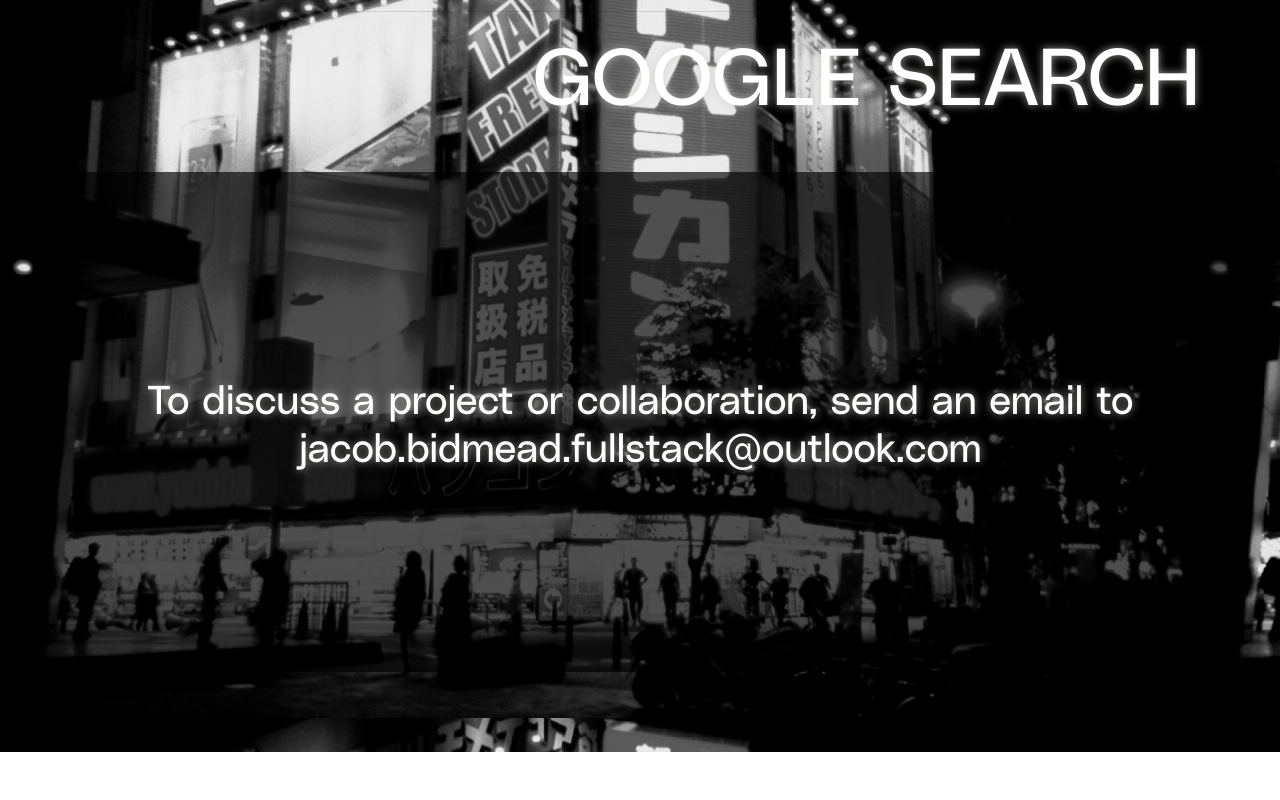
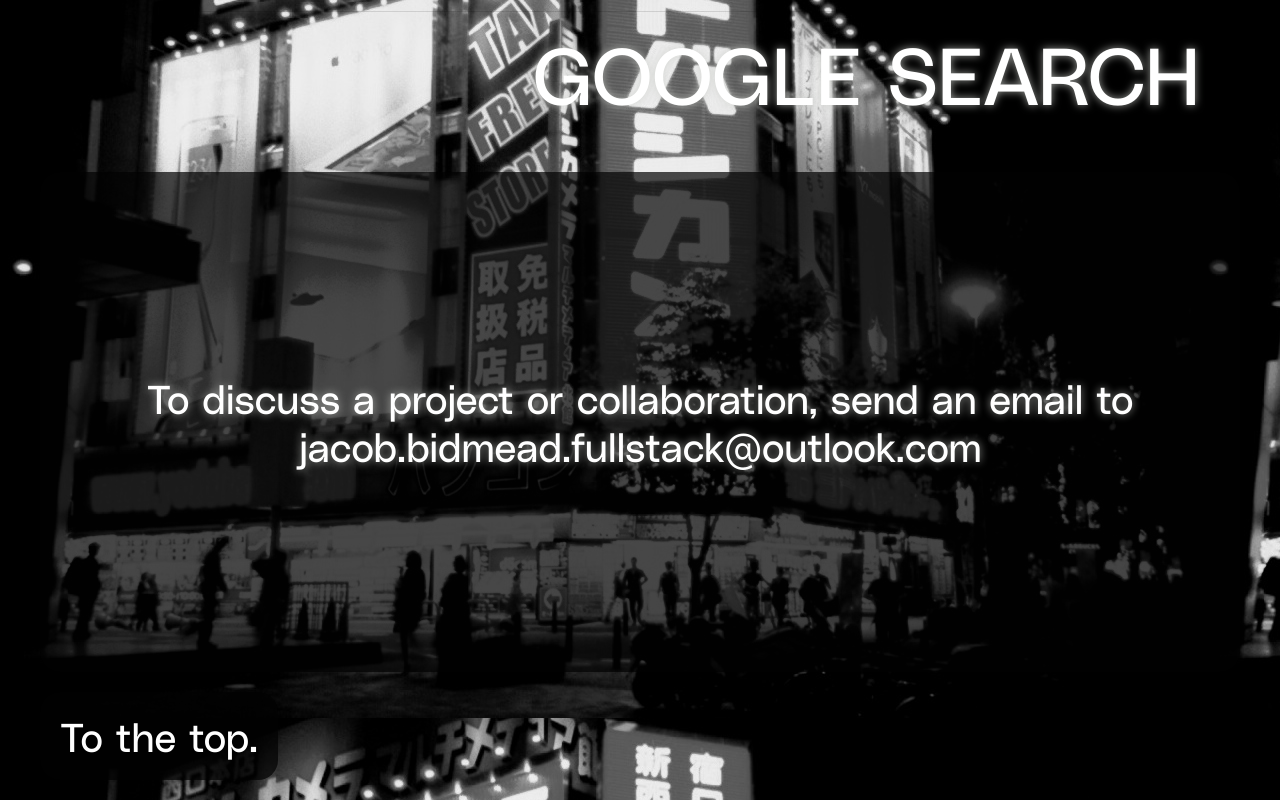
Before and after one commit to Jacobbidmead/new-portfolio, a React (Create React App) app: page / in a window 1280 px wide. Shown: the part 4245-5045 px from the top of the page. Before the commit the page ends 4997 px from the top, so only its background shows below. Built offline with nearby package versions, Linux system fonts and the light colour scheme.

Commit message:
Added function that returns user to top of page and styled

```diff
--- a/src/App.css
+++ b/src/App.css
@@ -325,7 +325,7 @@
   overflow: hidden;
   position: relative;
   z-index: 2;
-  background-color: rgba(0, 0, 0, 0.662);
+  background-color: rgba(2, 2, 2, 0.7);
   color: white;
   flex-direction: column;
   font-size: 40px;
@@ -333,6 +333,19 @@
   margin-top: 40px;
   margin-bottom: 40px;
   border-radius: 20px;
+}
+
+.return-top {
+  text-align: left;
+  font-family: PolySans;
+  font-size: 40px;
+}
+
+.top-button {
+  background-color: rgba(2, 2, 2, 0.7);
+  padding: 20px;
+  border-radius: 20px;
+  cursor: pointer;
 }
 
 @media screen and (max-width: 601px) {
--- a/src/App.js
+++ b/src/App.js
@@ -27,7 +27,7 @@
 };
 
 const textAnimate = {
-  offscreen: { y: 100 },
+  offscreen: { y: 200 },
   onscreen: {
     y: 0,
     transition: {
--- a/src/components/Contact.js
+++ b/src/components/Contact.js
@@ -11,6 +11,13 @@
       duration: 1,
     },
   },
+};
+
+const goToTop = () => {
+  window.scrollTo({
+    top: 0,
+    behavior: "smooth",
+  });
 };
 
 const Contact = () => {
@@ -34,6 +41,9 @@
           </div>
         </motion.div>
       </section>
+      <div onClick={goToTop} className="return-top">
+        <span className="top-button">To the top.</span>
+      </div>
     </>
   );
 };
```
